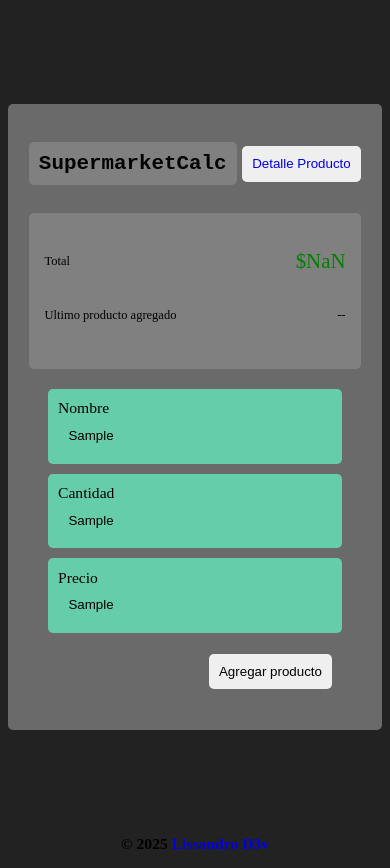
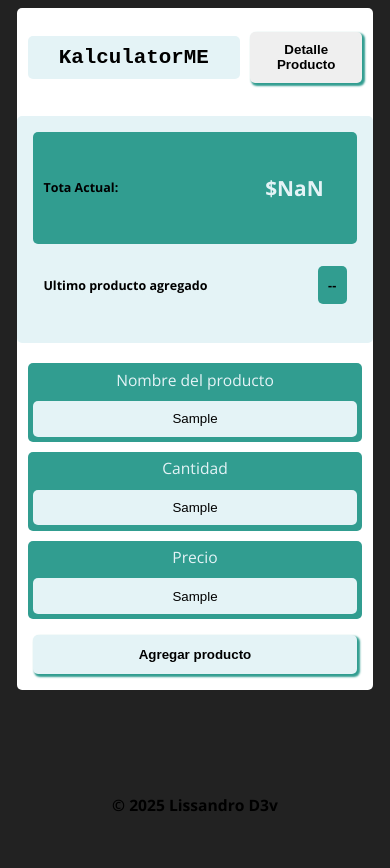
Before and after one commit to LuisD3vv/SupermaketCalculator, a plain HTML site: page index.html in a window 390 px wide. Both pictures are taken after typing "Sample", "Sample", "Sample" into the empty fields and a click on the button "Agregar producto". After the commit the page ends 844 px from the top, so only its background shows below. Drawn offline with nearby package versions, Linux system fonts and the light colour scheme.

Commit message:
V1.1 arreglos menores

```diff
--- a/index.html
+++ b/index.html
@@ -3,42 +3,45 @@
 <head>
     <meta charset="UTF-8">
     <meta name="viewport" content="width=device-width, initial-scale=1">
-    <title>Simulador de comrpas del super</title>
+    <link rel="preconnect" href="https://fonts.googleapis.com">
+    <link rel="preconnect" href="https://fonts.gstatic.com" crossorigin>
+    <link href="https://fonts.googleapis.com/css2?family=Open+Sans:ital,wght@0,300..800;1,300..800&display=swap" rel="stylesheet">
+    <title>Simulador de compras del super</title>
     <link rel="stylesheet" href="style.css">
 
 </head>
 <body>
 <div class="contenedor">
     <div class="contenedor--header">
-        <h2>SupermarketCalc</h2>
-        <button><a href="productos.html">Detalle Producto</a></button>
+        <h2>KalculatorME</h2>
+        <button id="detalleProducto"><a href="productos.html">Detalle Producto</a></button>
     </div>
 
     <div class="infoProducto">
         <div class="infoProducto--campo">
-            <p>Total</p>
+            <p>Tota Actual:</p>
             <p id="TotalActual">--</p>
         </div>
         <div class="infoProducto--campo">
             <p>Ultimo producto agregado</p>
-            <p>--</p>
+            <p id="lastProduct">--</p>
         </div>
     </div>
     <div class="agreProducto">
         <div class="agreProducto--campo">
-            <label>Nombre</label>
+            <label>Nombre del producto</label>
             <input type="text" placeholder="Nombre" id="nombreProducto" autocomplete="off">
         </div>
         <div class="agreProducto--campo">
             <label for="cantidadProducto">Cantidad</label>
-            <input type="text" placeholder="cantidad" id="cantidadProducto" autocomplete="off">
+            <input type="text" placeholder="Cantidad del producto" id="cantidadProducto" autocomplete="off">
         </div>
         <div class="agreProducto--campo">
             <label for="precioProducto">Precio</label>
-            <input type="text" placeholder="precio" id="precioProducto">
+            <input type="text" placeholder="Precio indivual" id="precioProducto">
         </div>
         <div class="agreProducto--campo boton">
-          <button onclick="agregarProducto()">Agregar producto</button>
+          <button id="agregarproducto" onclick="agregarProducto()">Agregar producto</button>
         </div>
     </div>
     <!--
--- a/script.js
+++ b/script.js
@@ -4,17 +4,74 @@ let nombre_global;
 /*
 * Estas variables están aqui ya que son acomulables y no deben depender del valor local de una funcion
 * */
+const generarElementos  = (nombre,cantidad,precio) => {
+    // try {
+    //
+    // }catch (error) {
+    //     console.log(error);
+    // }
+    console.log(nombre,cantidad,precio);
+    const contenedor = document.querySelector('#genCantidad');
+
+    let td_1 = document.createElement("td");
+    let td_2 = document.createElement("td");
+    let td_3 = document.createElement("td");
+
+    // agregar atributos
+
+    td_1.class = "nombre";
+    td_2.class = "cantidad";
+    td_3.class = "precio";
+
+    td_1.textContent = nombre;
+    td_2.textContent = cantidad;
+    td_3.textContent = precio;
+
+    try {
+        contenedor.appendChild(td_1);
+        contenedor.appendChild(td_2);
+        contenedor.appendChild(td_3);
+    }catch (error) {
+        console.log(error);
+        console.log("No se han podido insertar los elementos")
+    }
+
+}
+
+function productoTabla (nombre,cantidad,precio) {
+
+    const productos = [
+        {
+            nombre: undefined,
+            cantidad: 0,
+            precio: 0
+        }
+    ]
+    try {
+        productos.push({nombre, cantidad, precio});
+    }catch (error) {
+        console.log(error);
+        console.log("No se han podido ingresar los elementos")
+    }
+
+    generarElementos(nombre,cantidad,precio);
+    console.log(nombre,cantidad,precio);
+    console.table(productos);
+
+}
 function aumento (precio){
     ventas += precio;
     return ventas;
 }
-
 const agregarProducto = () => {
-    let precio = document.querySelector('#precioProducto').value;
+    const nombre = document.querySelector('#nombreProducto').value;
+    const cantidad = document.querySelector('#cantidadProducto').value;
+    const precio = document.querySelector('#precioProducto').value;
+    productoTabla(nombre,cantidad,precio);
     let tratado = aumento(Number(precio))
     let total = document.querySelector('#TotalActual')
-    total.innerHTML = `$${tratado}`;
-    total.style.color = 'green';
+    total.innerHTML = `$${tratado.toFixed(2)}`;
 }
+
 // Al momento de ingresar la puta pinche perra pagina se carga el dienio basico
 // window.onload = cargarMain()
--- a/style.css
+++ b/style.css
@@ -1,5 +1,10 @@
+:root {
+    --FuentePrincipal:"Open Sans";
+}
+
 body {
     background-color: #222222;
+    font-family: var(--FuentePrincipal),sans-serif;
 }
 *,:after,:before{
     box-sizing: inherit;
@@ -15,11 +20,7 @@ html {
     padding: 0;
 }
 a {text-decoration: none}
-@media (max-width: 45rem) {
-    .contenedor {
-        width:95%;
-    }
-}
+
 .contenedor {
     display: flex;
     flex-direction: column;
@@ -27,36 +28,57 @@ a {text-decoration: none}
     margin: 10rem auto;
     max-width: 40rem;
     width: auto;
-    height: 60rem;
+    height: auto;
     padding: 2rem;
-    background-color: #9999;
+    background-color: white;
     gap: 10px;
 }
 .contenedor--header {
     display: flex;
     justify-content: space-between;
     width: auto;
+    flex-wrap: wrap;
+gap: 1rem;
+
 }
 .contenedor--header h2 {
+    text-align: center;
     font-family: monospace;
     font-size: 2rem;
-    background-color: grey;
+    background-color: #e4f3f6;
     height: auto;
     padding: 10px;
     border-radius: 5px;
+    flex: 1 1 150px;
 }
-.contenedor--header button {
+#detalleProducto {
     padding: 1rem;
     align-self: center;
     cursor: pointer;
     border-radius: 5px;
     border: none;
+    box-shadow: 2px 2px 2px 1px #319d90;
+    transition: all ease 0.3s;
+    font-weight: bold;
+    flex: 1 1 50px;
 }
-.infoProducto {background-color: grey;
-width: 100%;
-height: 100%;
-border-radius: 5px;
-padding: 1.5rem;}
+#detalleProducto:hover {
+    box-shadow: unset;
+    transition: box-shadow ease 0.3s;
+}
+a {
+    color: black;
+}
+.infoProducto {
+    display: flex;
+    flex-direction: column;
+    justify-content: space-evenly;
+    background-color: #e4f3f6;
+    width: 100%;
+    height: 100%;
+    border-radius: 5px;
+    padding: 1.5rem;
+}
 .agreProducto {
     padding: 1rem;
     display: flex;
@@ -64,33 +86,55 @@ padding: 1.5rem;}
     width: 95%;
     margin: auto;
     gap: 10px;
-
 }
 .infoProducto--campo {
     display: flex;
     justify-content: space-between;
+    padding: 1rem;
+    font-weight: bold;
+    gap: 1rem;
+
 }
 .infoProducto--campo:first-of-type {
+    background-color: #319d90;
+    font-size: 2rem;
+    border-radius: 5px;
+}
+.infoProducto--campo:last-of-type {
+}
+#lastProduct {
+    text-align: center;
+    overflow: auto;
+    background-color: #319d90;
+    padding: 1rem;
+    border-radius: 5px;
+
 }
 .agreProducto--campo {
-    background-color: mediumaquamarine;
+    background-color: #319d90;
     border-radius: 5px;
     margin: auto;
-    padding: 1rem;
     display: flex;
     flex-direction: column;
-    width: min(55rem,100%);
+  width: 100%;
+    padding: .5rem;
+    gap: 1rem;
 
 }
 .agreProducto label {
     font-size: 1.5rem;
+    text-align: center;
+    color: #e4f3f6;
 }
 .agreProducto input {
-    background-color: transparent;
+    background-color: #e4f3f6;
+    border-radius: 5px;
     border: none;
     width: auto;
     padding: 1rem;
+    text-align: center;
 }
+input::placeholder {text-align: center}
 .boton {
     display: flex;
     background-color: unset;
@@ -98,11 +142,19 @@ padding: 1.5rem;}
     flex: 0 0 50px;
     justify-content: flex-end;
 }
-.boton button {
+#agregarproducto {
     padding: 10px;
     border-radius: 5px;
     border: none;
     cursor: pointer;
+    background-color: #e4f3f6;
+    font-weight: bold;
+    box-shadow: 2px 2px 2px 1px #319d90;
+}
+#agregarproducto:active {
+    margin-top: 1px;
+    box-shadow:unset;
+
 }
 p {
     font-size: 1.2rem;
@@ -110,26 +162,57 @@ p {
 }
 #TotalActual{
     font-size: 2rem;
+  width: 10rem;
+    height: 100%;
+    padding: 1rem;
+    text-align: center;
+    color: #e4f3f6;
+}
+
+@media (max-width: 45rem) {
+    #agregarproducto {
+        width: 100%;
+    }
+    .contenedor {
+            width:95%;
+        margin-top: auto;
+        padding: 0;
+    }
+    .agreProducto {
+        width: 100%;
+    }
+    .contenedor--header {
+        padding: 1rem;
+    }
+    .contTable {
+        margin-top: auto;
+    }
 }
     /*Detalles del producto*/
 .contTable {
-    background-color: #7777;
-    max-width: 50rem;
-    min-height: 55rem;
-    margin: auto;
-    border-radius: 1rem;
-    font-size: 2rem;
+    margin:10rem auto;
+    border-radius: 0.5rem;
+    font-size: 1.5rem;
+    overflow: auto;
+    height: min(55rem,100%);
 }
 table {
     text-align: center;
-    padding: 10px;
+    padding: 1rem;
     width: 100%;
 }
-td,th {
-    margin: 10px;
-    border: 1px solid red;
-    padding: 10px;
+th {
+    background-color: #319d90;
+    padding: 1rem;
+}
+td {
+    overflow: auto;
+    background-color: #e4f3f6;
+    margin: auto;
+    padding: 1rem;
     border-radius: 5px;
+    height:3rem;
+    color: #319d90;
 }
 caption {
     font-size:2.2rem;
```
Also changed, not shown: productos.html (+8 -11 lines).
